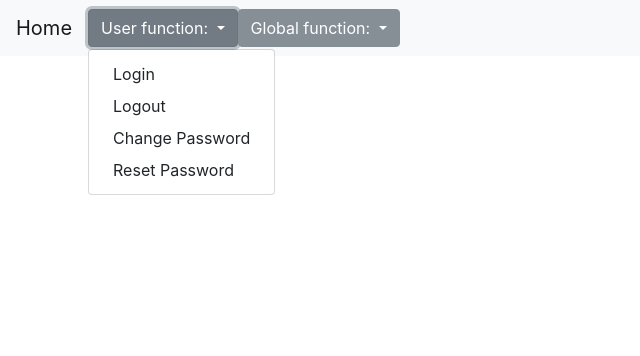
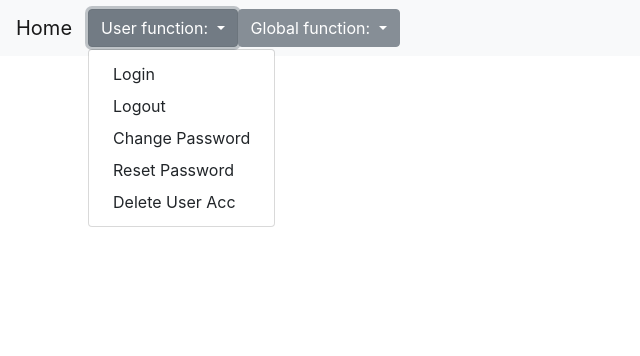
Before and after one commit to BertW007/django_basic_template, a Django app: page / in a window 1280 px wide, after a click on "User function:". Shown: the top 356 px of the page, without its empty margins (0-640 px from the left). Run offline with Django 3.2, Linux system fonts and the light colour scheme; some libraries are stand-ins or nearby versions.

Commit message:
update base.html

```diff
--- a/templates/base.html
+++ b/templates/base.html
@@ -36,6 +36,7 @@
                         <a class="dropdown-item" href="{% url 'logout' %}">Logout</a>
                         <a class="dropdown-item" href="{% url 'change_password' %}">Change Password</a>
                         <a class="dropdown-item" href="{% url 'password_reset' %}">Reset Password</a>
+                        <a class="dropdown-item" href="{% url 'delete' %}">Delete User Acc</a>
                     </div>
                 </div>
             </li>
```
